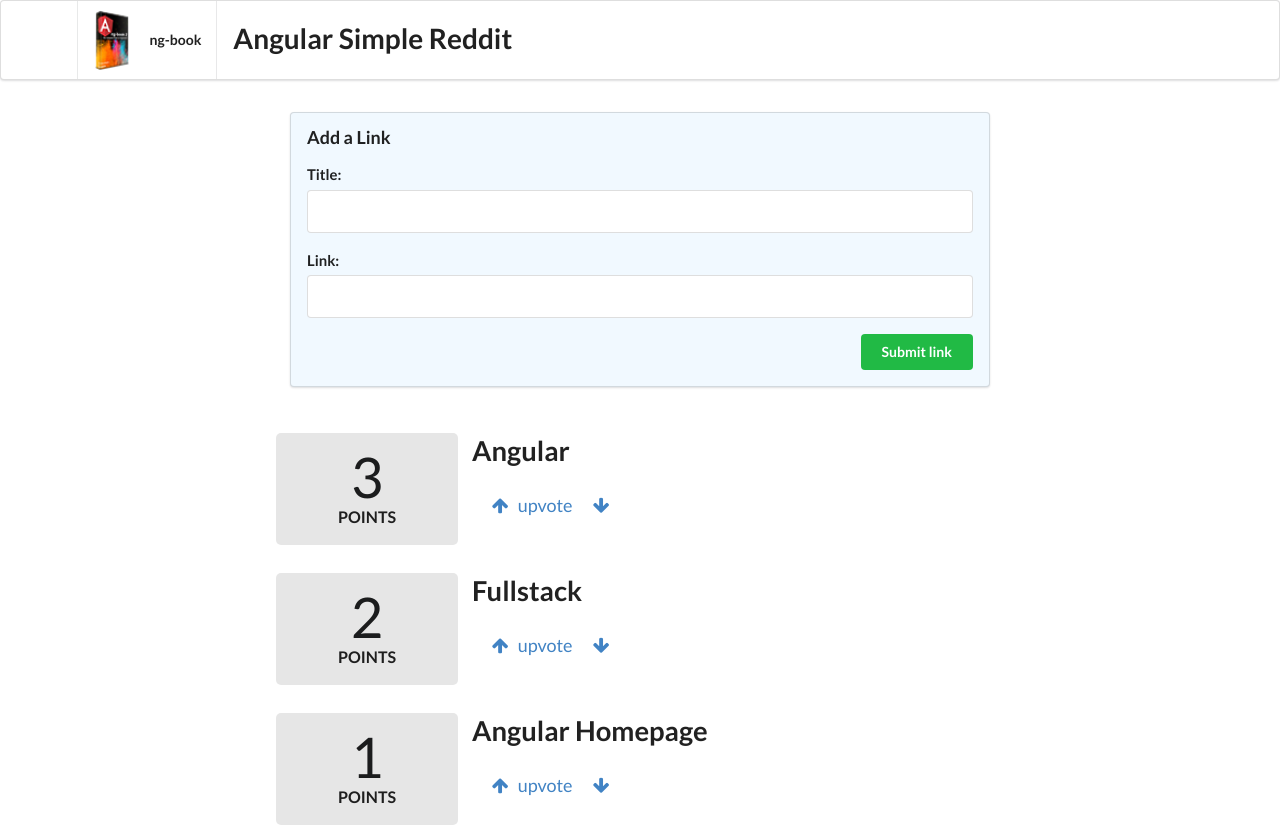
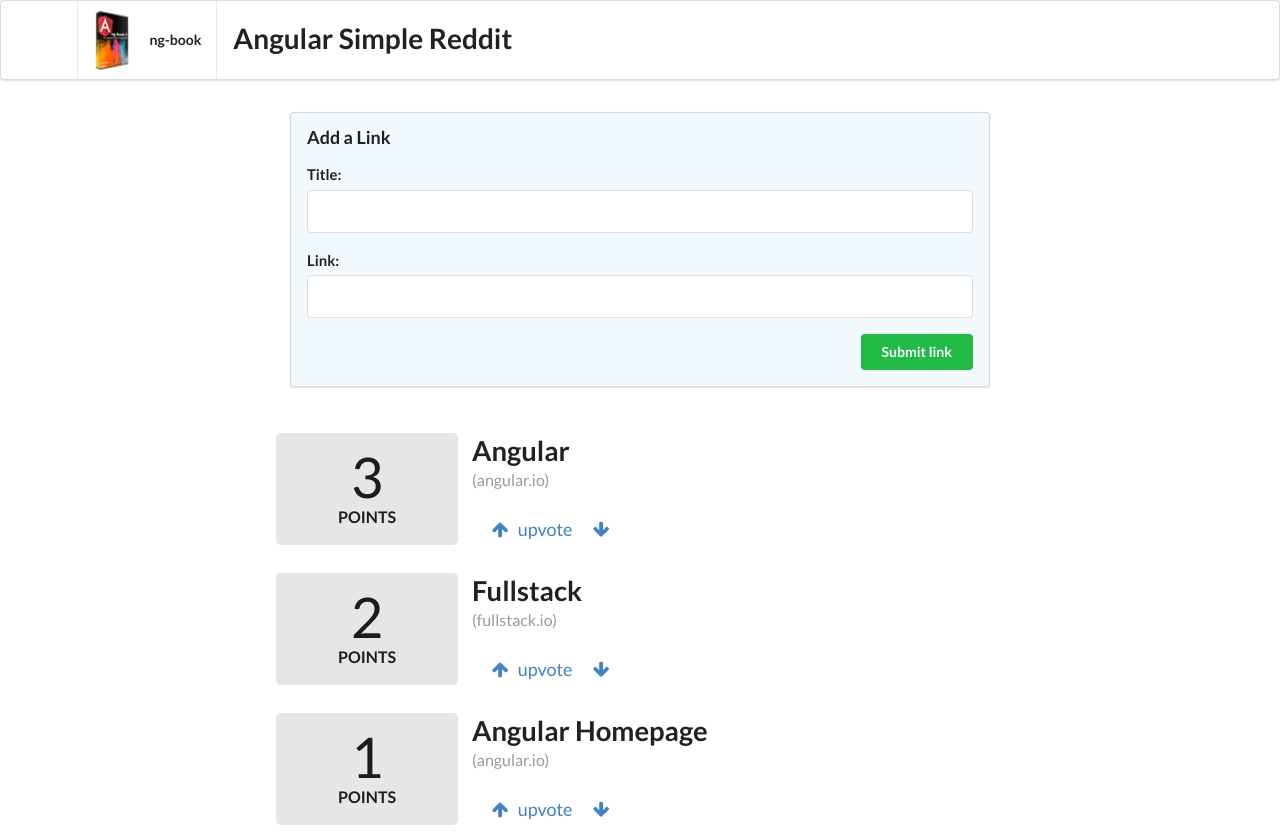
Before and after one commit to eathom91/angular-reddit, an Angular app: page / in a window 1280 px wide. Built offline with nearby package versions, Linux system fonts and the light colour scheme.

Commit message:
Completed Introductory Reddit Application

```diff
--- a/src/app/app.component.html
+++ b/src/app/app.component.html
@@ -17,7 +17,7 @@
 
 <div  class="ui grid posts">
   <app-article
-    *ngFor="let article of articles"
+    *ngFor="let article of sortedArticles()"
     [article]="article">
   </app-article>
 
--- a/src/app/app.component.ts
+++ b/src/app/app.component.ts
@@ -17,7 +17,14 @@
     ]
   }
   addArticle(title: HTMLInputElement, link:HTMLInputElement): boolean {
-    console.log(`Adding article title: ${title.value} and link: ${link.value}`);
+    this.articles.push(new Article(title.value, link.value, 0));
+    title.value = "";
+    link.value = "";
+    this.articles.sort()
     return false;
   }
+
+  sortedArticles(): Article[]{
+    return this.articles.sort((a: Article, b: Article) => b.votes - a .votes);
+  }
 }
--- a/src/app/article/article.component.html
+++ b/src/app/article/article.component.html
@@ -12,6 +12,7 @@
   <a class="ui large header" href="{{article.link}}">
     {{article.title}}
   </a>
+  <div class="meta">({{article.domain()}})</div>
   <ul class="ui big horizontal list voters">
     <li class="item">
       <a href (click)="voteUp()">
```
